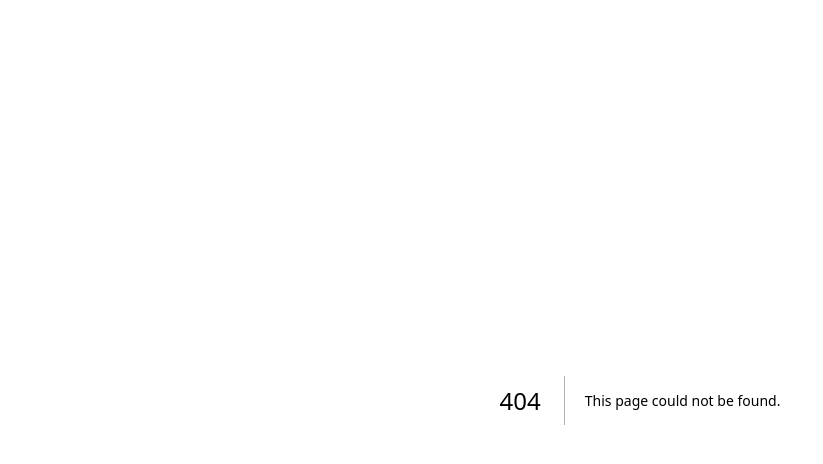
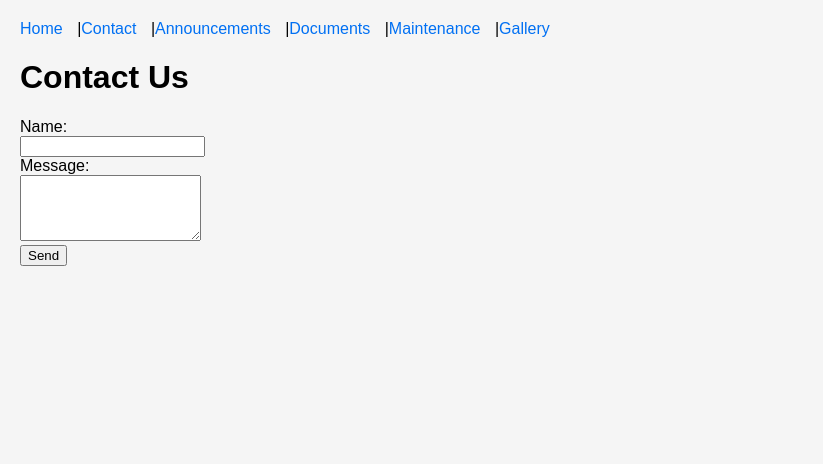
Before and after one commit to taskin-saadman/strata-housing-committee, a Next.js app: page /maintenance in a window 1280 px wide. Before the commit this address had no page. Shown: the top 464 px of the page, without its empty margins (0-823 px from the left). Built offline with nearby package versions, Linux system fonts and the light colour scheme.

Commit message:
First working stage commit

```diff
--- a/app/globals.css
+++ b/app/globals.css
@@ -1,42 +1,15 @@
-:root {
-  --background: #ffffff;
-  --foreground: #171717;
+body {
+  font-family: sans-serif;
+  margin: 20px;
+  background-color: #f5f5f5;
 }
 
-@media (prefers-color-scheme: dark) {
-  :root {
-    --background: #0a0a0a;
-    --foreground: #ededed;
-  }
+nav {
+  margin-bottom: 20px;
 }
 
-html,
-body {
-  max-width: 100vw;
-  overflow-x: hidden;
+nav a {
+  margin-right: 10px;
+  text-decoration: none;
+  color: #0070f3;
 }
-
-body {
-  color: var(--foreground);
-  background: var(--background);
-  font-family: Arial, Helvetica, sans-serif;
-  -webkit-font-smoothing: antialiased;
-  -moz-osx-font-smoothing: grayscale;
-}
-
-* {
-  box-sizing: border-box;
-  padding: 0;
-  margin: 0;
-}
-
-a {
-  color: inherit;
-  text-decoration: none;
-}
-
-@media (prefers-color-scheme: dark) {
-  html {
-    color-scheme: dark;
-  }
-}
--- a/app/layout.js
+++ b/app/layout.js
@@ -1,27 +1,15 @@
-import { Geist, Geist_Mono } from "next/font/google";
-import "./globals.css";
+import './globals.css';
 
-const geistSans = Geist({
-  variable: "--font-geist-sans",
-  subsets: ["latin"],
-});
-
-const geistMono = Geist_Mono({
-  variable: "--font-geist-mono",
-  subsets: ["latin"],
-});
 
 export const metadata = {
-  title: "Create Next App",
-  description: "Generated by create next app",
-};
+  title: 'Strata Housing Committee',
+  description: 'A site for managing our building',
+}
 
 export default function RootLayout({ children }) {
   return (
     <html lang="en">
-      <body className={`${geistSans.variable} ${geistMono.variable}`}>
-        {children}
-      </body>
+      <body>{children}</body>
     </html>
-  );
+  )
 }
--- /dev/null
+++ b/app/maintenance/page.js
@@ -0,0 +1,17 @@
+import Nav from '../../components/Nav';
+
+export default function ContactPage() {
+  return (
+    <main>
+      <Nav />
+      <h1>Contact Us</h1>
+      <form>
+        <label>Name:</label><br />
+        <input type="text" /><br />
+        <label>Message:</label><br />
+        <textarea rows="4" /><br />
+        <button type="submit">Send</button>
+      </form>
+    </main>
+  );
+}
--- /dev/null
+++ b/components/Nav.js
@@ -0,0 +1,12 @@
+export default function Nav() {
+  return (
+    <nav>
+      <a href="/">Home</a> |
+      <a href="/contact">Contact</a> |
+      <a href="/announcements">Announcements</a> |
+      <a href="/documents">Documents</a> |
+      <a href="/maintenance">Maintenance</a> |
+      <a href="/gallery">Gallery</a>
+    </nav>
+  );
+}
```
Also changed, not shown: app/announcements/page.js (added, +17 -0 lines), app/contact/page.js (added, +17 -0 lines), app/documents/page.js (added, +17 -0 lines), app/gallery/page.js (added, +11 -0 lines), app/page.js (+7 -91 lines), public/building.jpg (added), 1 other file (tests, documents, lock files or other folders).
